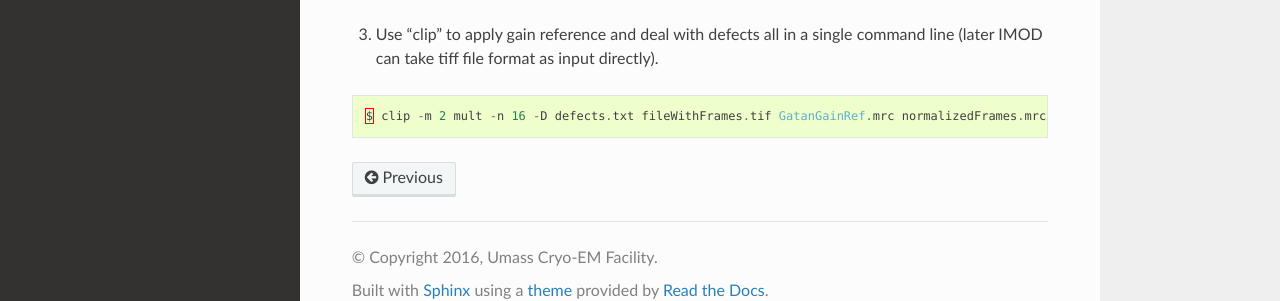
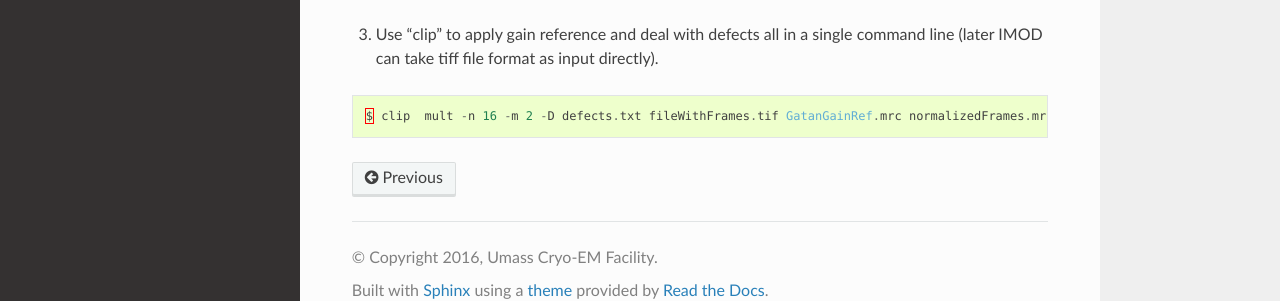
Before and after one commit to xuchen66/sphinx-emdocs, a Sphinx documentation site: the page built from source/post-process-k2-frames.rst, in a window 1280 px wide and 900 px high, scrolled down 1069 px. Shown: the part 573-874 px from the top of the window. Built offline with Sphinx 7.4.7 and the Read the Docs theme 2.0.0, drawn with Linux system fonts in a browser that asks for light colours; pages that are not in the unit, such as notebooks, are missing from menus.

```diff
--- a/source/post-process-k2-frames.rst
+++ b/source/post-process-k2-frames.rst
@@ -73,4 +73,4 @@ The last parameter in title line shows the orientation of imaging. Here is 0 - n
 
 .. code-block:: ruby
 
-   $ clip -m 2 mult -n 16 -D defects.txt fileWithFrames.tif GatanGainRef.mrc normalizedFrames.mrc
+   $ clip  mult -n 16 -m 2 -D defects.txt fileWithFrames.tif GatanGainRef.mrc normalizedFrames.mrc
```
